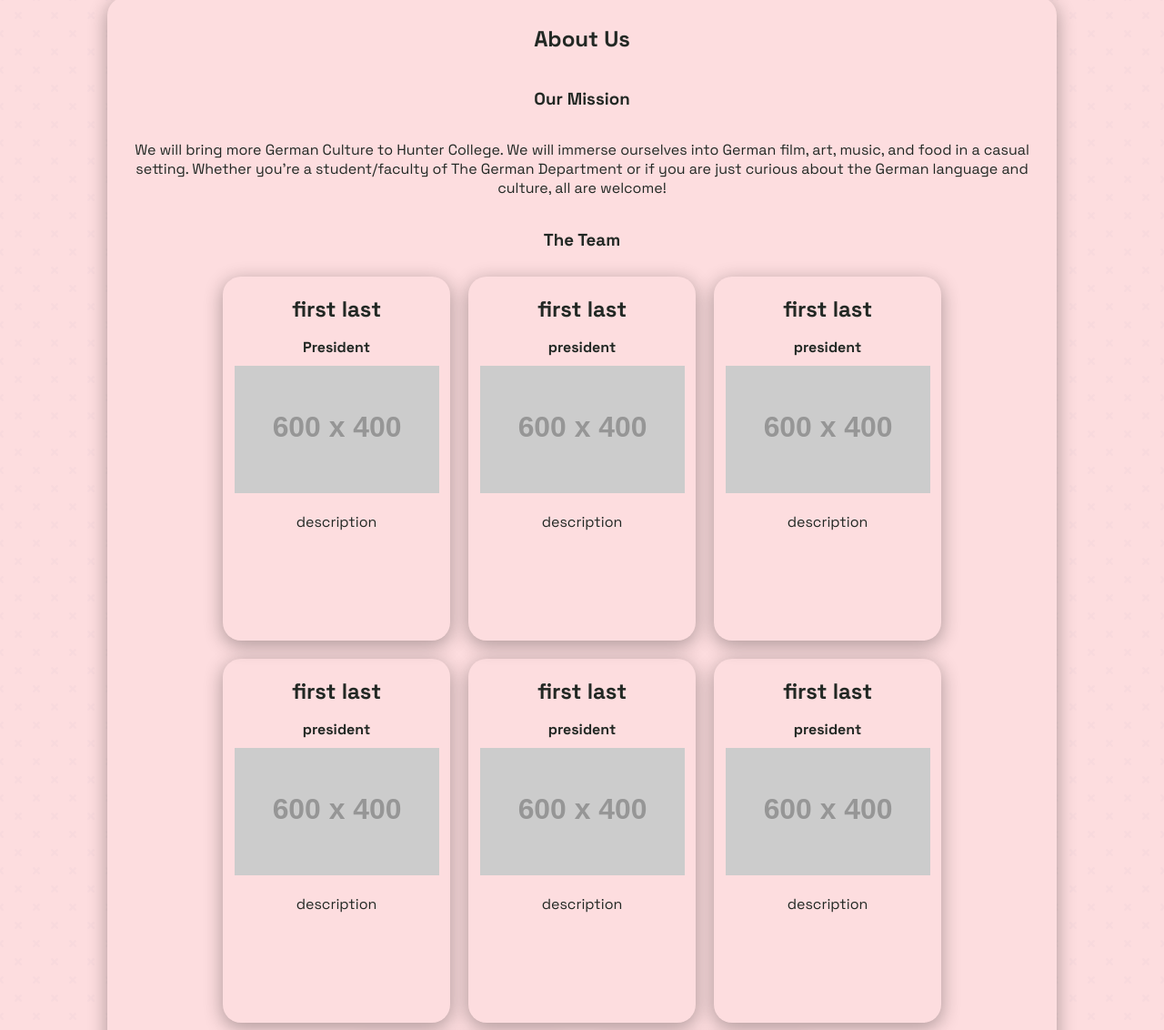
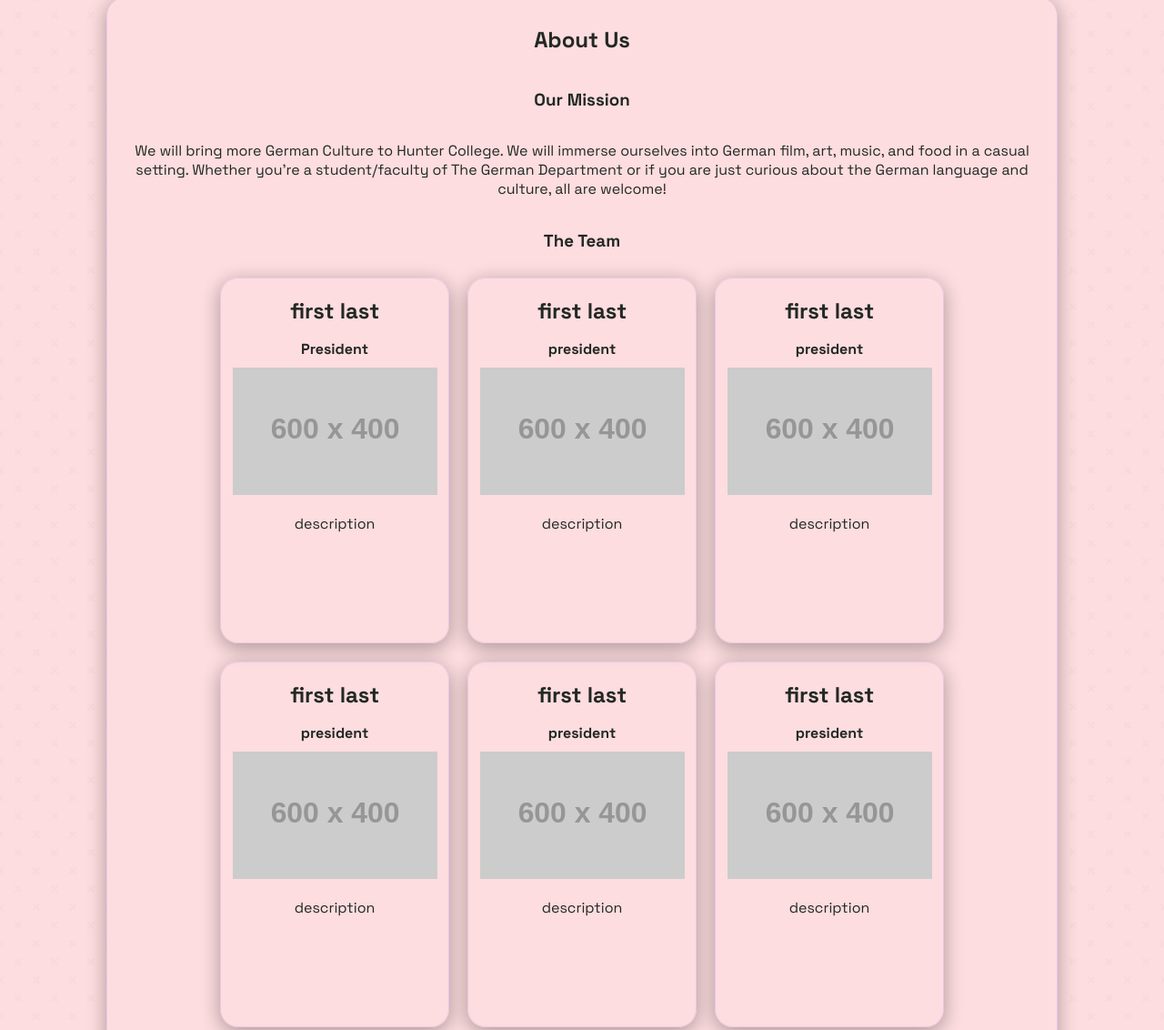
Before and after one commit to ragibasif/german-club-hunter, a website: page index.html in a window 1280 px wide. Shown: the part 803-1935 px from the top of the page at 91% size. Drawn offline with Linux system fonts and the light colour scheme; placeholder pictures from the web are drawn by us.

Commit message:
update to borders of cards

```diff
--- a/styles.css
+++ b/styles.css
@@ -267,6 +267,8 @@ input:checked + .slider::before {
   align-items: center;
   text-align: center;
   justify-content: space-evenly;
+  border: 1px solid;
+  border-color: var(--accent-color);
 }
 
 .team-container {
@@ -282,6 +284,8 @@ input:checked + .slider::before {
   width: 250px;
   height: 400px;
   box-shadow: var(--box-shadow);
+  border: 1px solid;
+  border-color: var(--accent-color);
 }
 .team-card-name {
   font-size: 1.5em;
```
